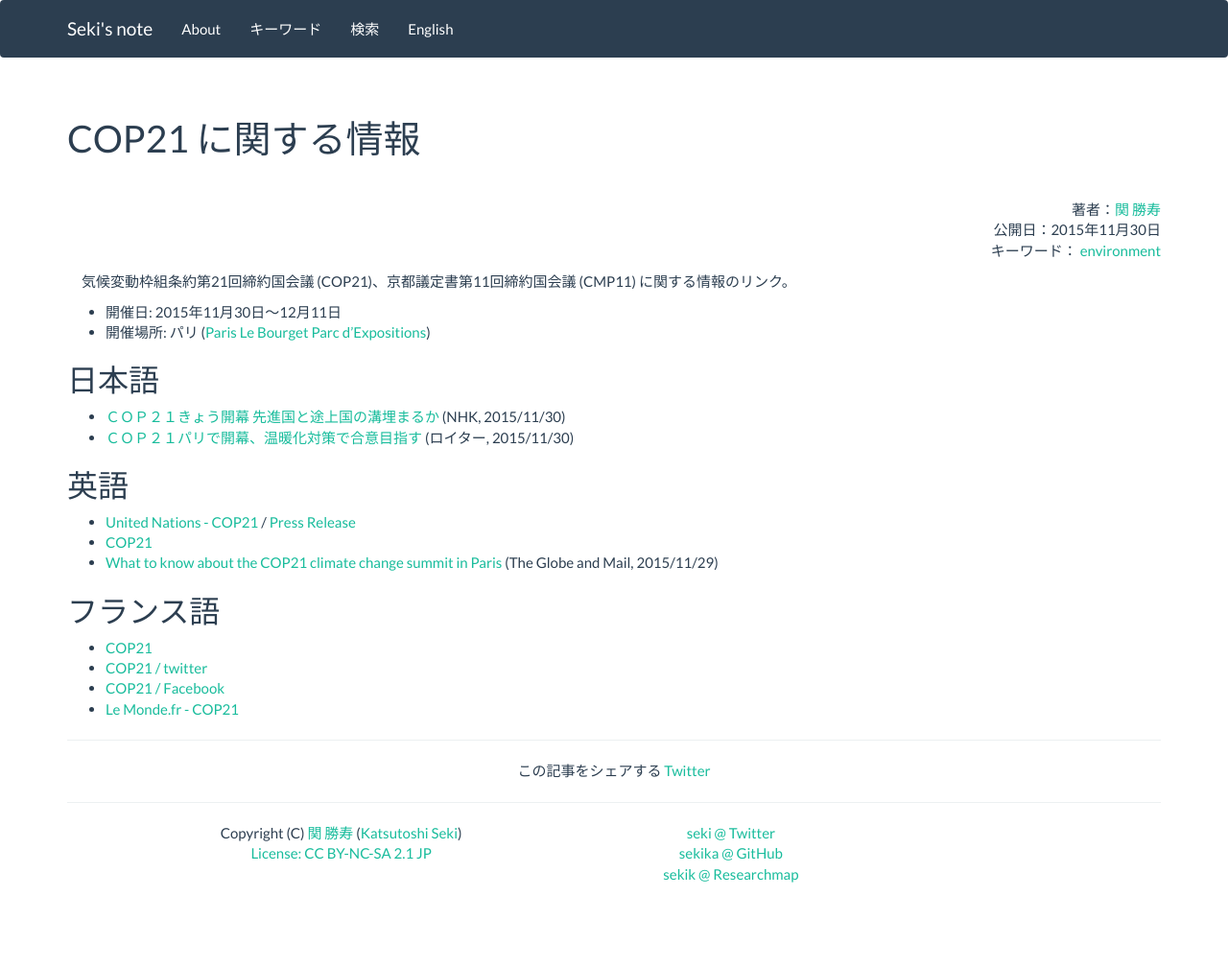
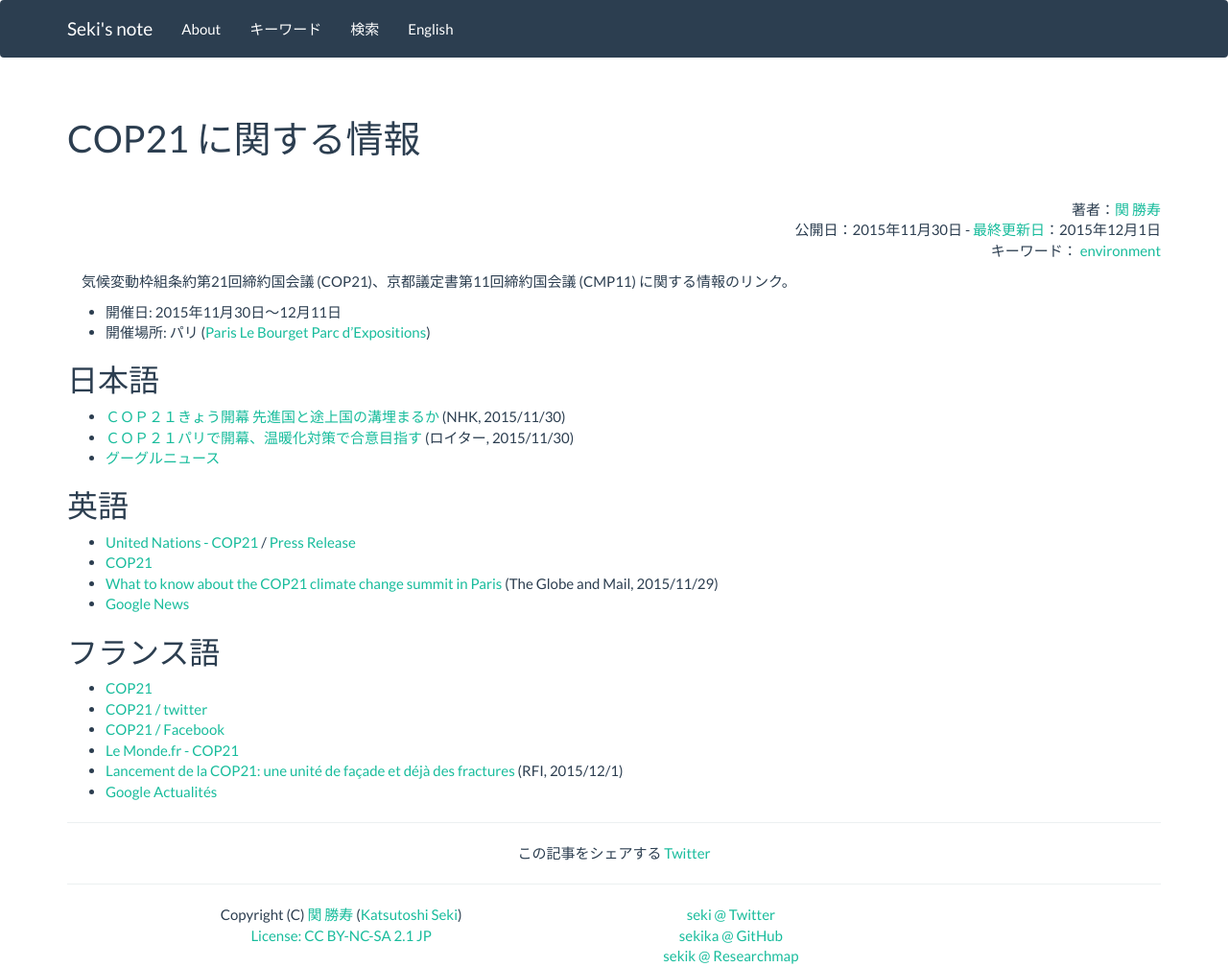
Before and after one commit to sekika/sekika.github.io, a Jekyll site: the page built from _posts/2015-11-30-cop21.md, in a window 1280 px wide. Shown: the whole page at 96% size. Built offline with Jekyll 4.4.1, drawn with Linux system fonts in a browser that asks for light colours; nearby versions of some CDN libraries; comment, search, counter and statistics services are not loaded; before the commit the page ends 922 px from its top, so only the background shows below that.

Commit message:
Added links to Google News search

```diff
--- a/_posts/2015-11-30-cop21.md
+++ b/_posts/2015-11-30-cop21.md
@@ -2,6 +2,7 @@
 layout: post
 title: COP21 に関する情報
 date: 2015-11-30 07:44:12 +0000
+update: 2015-12-01 05:10:07 +0000
 tag: environment
 ---
 気候変動枠組条約第21回締約国会議 (COP21)、京都議定書第11回締約国会議 (CMP11) に関する情報のリンク。
@@ -12,14 +13,18 @@ tag: environment
 ## 日本語
 * [ＣＯＰ２１きょう開幕 先進国と途上国の溝埋まるか](http://www3.nhk.or.jp/news/html/20151130/k10010323851000.html) (NHK, 2015/11/30)
 * [ＣＯＰ２１パリで開幕、温暖化対策で合意目指す](http://jp.reuters.com/article/2015/11/30/climatechange-summit-leaders-idJPKBN0TJ04U20151130) (ロイター, 2015/11/30)
+* [グーグルニュース](https://www.google.co.jp/search?q=cop21&hl=jp&tbm=nws)
 
 ## 英語
 * [United Nations - COP21](http://unfccc.int/meetings/paris_nov_2015/meeting/8926.php) / [Press Release](http://unfccc.int/press/press_releases_advisories/items/8780.php)
 * [COP21](http://www.cop21.gouv.fr/en/)
 * [What to know about the COP21 climate change summit in Paris](http://www.theglobeandmail.com/news/world/what-to-know-about-the-cop21-climate-change-summit-in-paris/article27523474/) (The Globe and Mail, 2015/11/29)
+* [Google News](https://www.google.co.uk/search?q=cop21&hl=en&tbm=nws)
 
 ## フランス語
 * [COP21](http://www.cop21.gouv.fr/)
 * [COP21 / twitter](https://twitter.com/COP21)
 * [COP21 / Facebook](https://www.facebook.com/COP21fr/)
 * [Le Monde.fr - COP21](http://www.lemonde.fr/cop21/)
+* [Lancement de la COP21: une unité de façade et déjà des fractures](http://www.rfi.fr/france/20151201-lancement-cop21-unite-facade-fractures-paris-climat) (RFI, 2015/12/1)
+* [Google Actualités](https://www.google.fr/search?q=cop21&hl=fr&tbm=nws)
```
